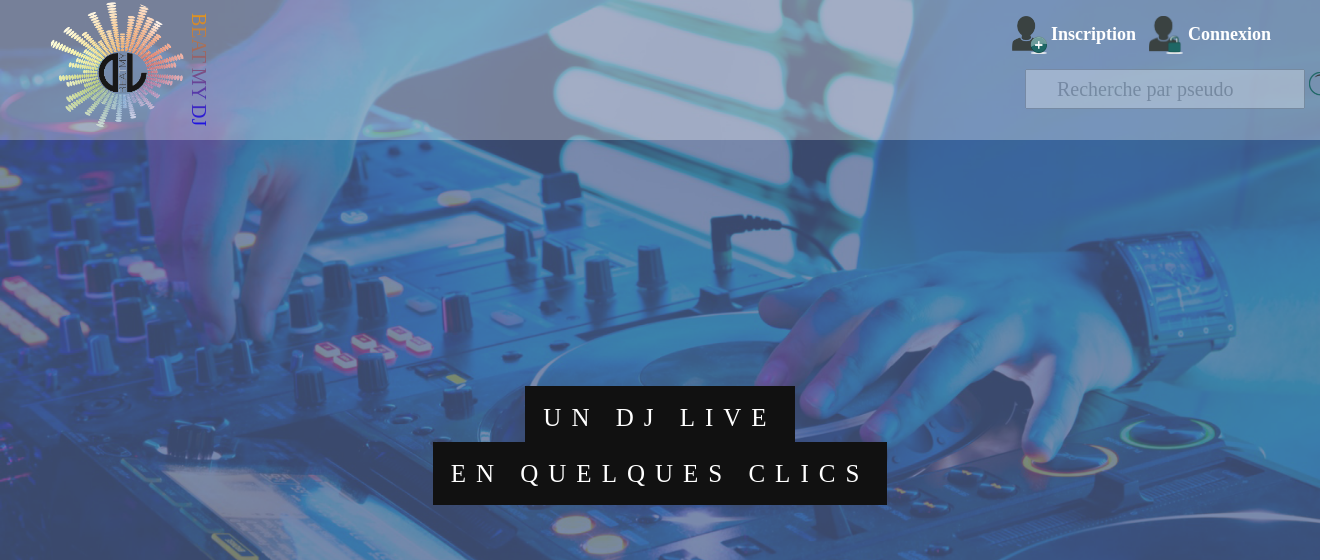
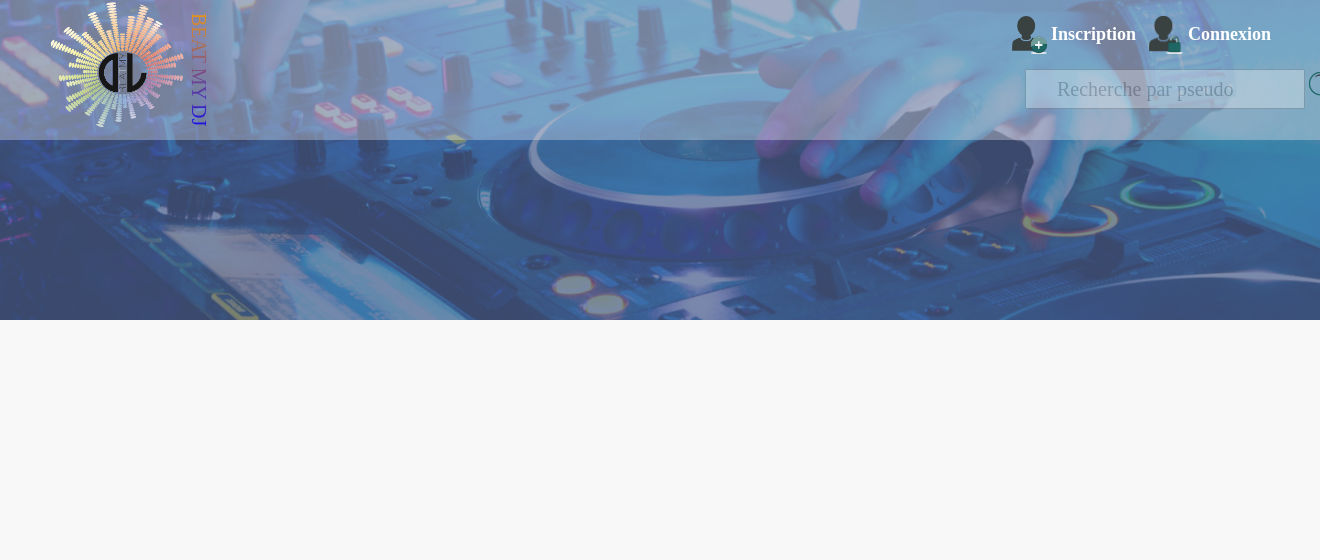
Before and after one commit to Zodar/beatmydj, a Symfony app: template app/Resources/views/home/home.html.twig in a window 1320 px wide; the page is wider, and only the part inside the window is pictured. Shown: the top 560 px of that part. Run offline with Twig, Linux system fonts and the light colour scheme; the template is opened without the code that fills it, so the values that code supplies are empty; some libraries are stand-ins or nearby versions.

Commit message:
L'image de fond n'est affiché à 100% que sur l'accueil

```diff
--- a/app/Resources/views/header.html.twig
+++ b/app/Resources/views/header.html.twig
@@ -64,7 +64,7 @@
 </div>
 
 
-	<div class="headerImage">
+	<div class="headerImage {{ app.request.attributes.get('_route') == 'homepage' ? '' : 'headerImageMedium'}}">
 
 <div class="centerText">
 <span class="textHeader">UN DJ LIVE</span>
--- a/web/css/main.css
+++ b/web/css/main.css
@@ -481,13 +481,15 @@ margin-top:40px;
 }
 
 .headerImage {
-    /* The image used */
-
     background-image: url("../images/header.png");
     height: 100%;
     background-position: center;
     background-repeat: no-repeat;
     background-size: cover;
+}
+
+.headerImageMedium {
+    height: 40%;
 }
 
 .headerNavbar{
```
